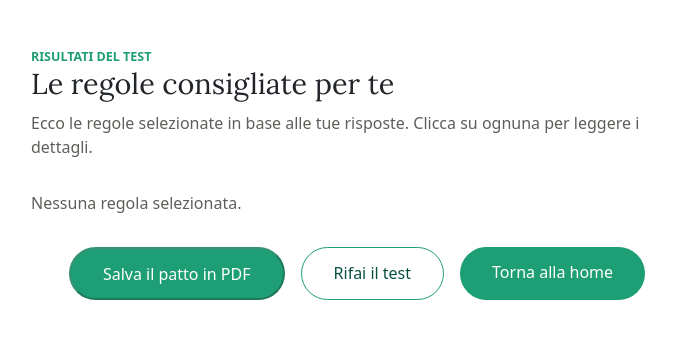
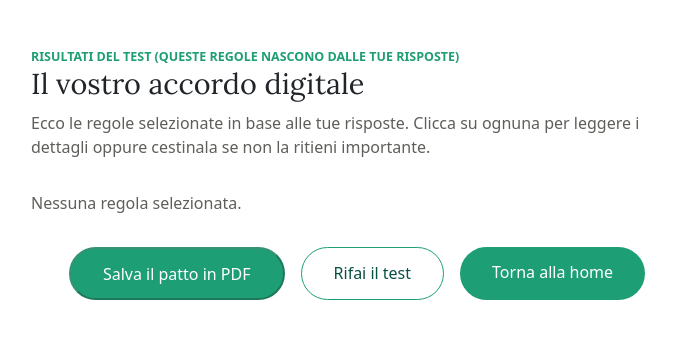
Before and after one commit to Comunita-educante-digitale/pcto, a Flask app: page /test-risultati in a window 1280 px wide. Shown: the part 61-400 px from the top of the page, without its empty margins (283-959 px from the left). Run offline with Flask 3, Linux system fonts and the light colour scheme; data that the repository does not hold is empty; some libraries are stand-ins or nearby versions.

Commit message:
sistemati testi e titoli

```diff
--- a/templates/risultati.html
+++ b/templates/risultati.html
@@ -18,7 +18,7 @@
   <section style="max-width:700px;margin:3rem auto;padding:0 1.5rem;">
     <div class="section-label">Risultati della tua ricerca</div>
     <h2 class="section-title">Le aree piu rilevanti per te</h2>
-    <p class="section-sub">Clicca su una categoria per leggere la spiegazione e accedere al percorso guidato.</p>
+    <p class="section-sub">Clicca su una categoria per leggere la spiegazione ed eventiali approfondimenti teorici.</p>
     <div id="risultati-container"><p style="color:var(--text-muted)">Caricamento...</p></div>
     <div style="margin-top:2rem;text-align:center;display:flex;gap:1rem;justify-content:center;flex-wrap:wrap;">
       <a href="/" class="btn-secondary-hero">Torna alla ricerca</a>
@@ -65,7 +65,7 @@
             '</div>' +
             '<div class="risultato-desc">' +
               '<p>' + descrizione + '</p>' +
-              (link ? '<div style="margin-top:1rem;"><a href="' + link + '" target="_blank" class="btn-search" style="text-decoration:none;">Vai al percorso &rarr;</a></div>' : '') +
+              (link ? '<div style="margin-top:1rem;"><a href="' + link + '" target="_blank" class="btn-search" style="text-decoration:none;">Approfondisci &rarr;</a></div>' : '') +
             '</div>';
           container.appendChild(card);
         });
--- a/templates/test_risultati.html
+++ b/templates/test_risultati.html
@@ -17,9 +17,9 @@
   </nav>
 
   <section id="pdf-content" style="max-width:700px;margin:3rem auto;padding:0 1.5rem;">
-    <div class="section-label">Risultati del test</div>
-    <h2 class="section-title">Le regole consigliate per te</h2>
-    <p class="section-sub">Ecco le regole selezionate in base alle tue risposte. Clicca su ognuna per leggere i dettagli.</p>
+    <div class="section-label">Risultati del test (Queste regole nascono dalle tue risposte)</div>
+    <h2 class="section-title">Il vostro accordo digitale</h2>
+    <p class="section-sub">Ecco le regole selezionate in base alle tue risposte. Clicca su ognuna per leggere i dettagli oppure cestinala se non la ritieni importante.</p>
 
     <div id="regole-container"><p style="color:var(--text-muted)">Caricamento...</p></div>
 
```
